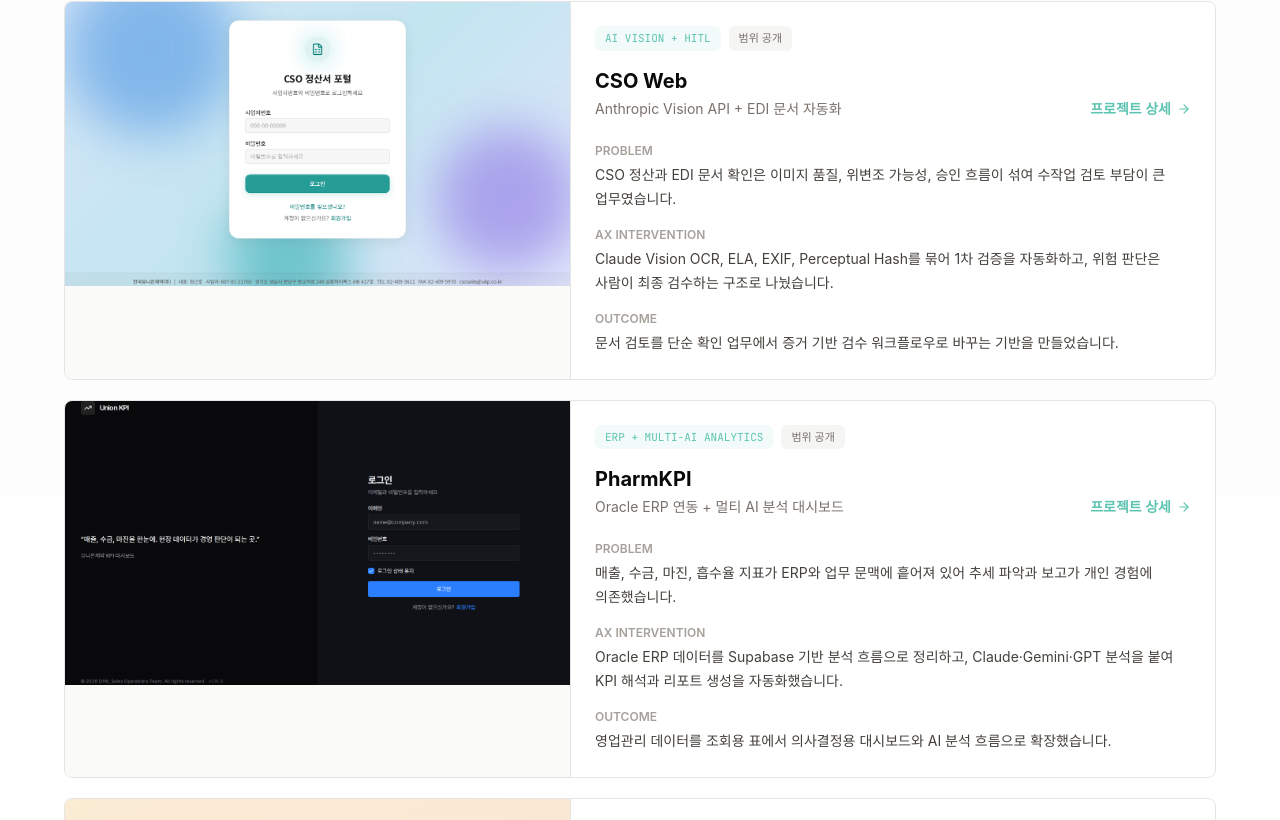
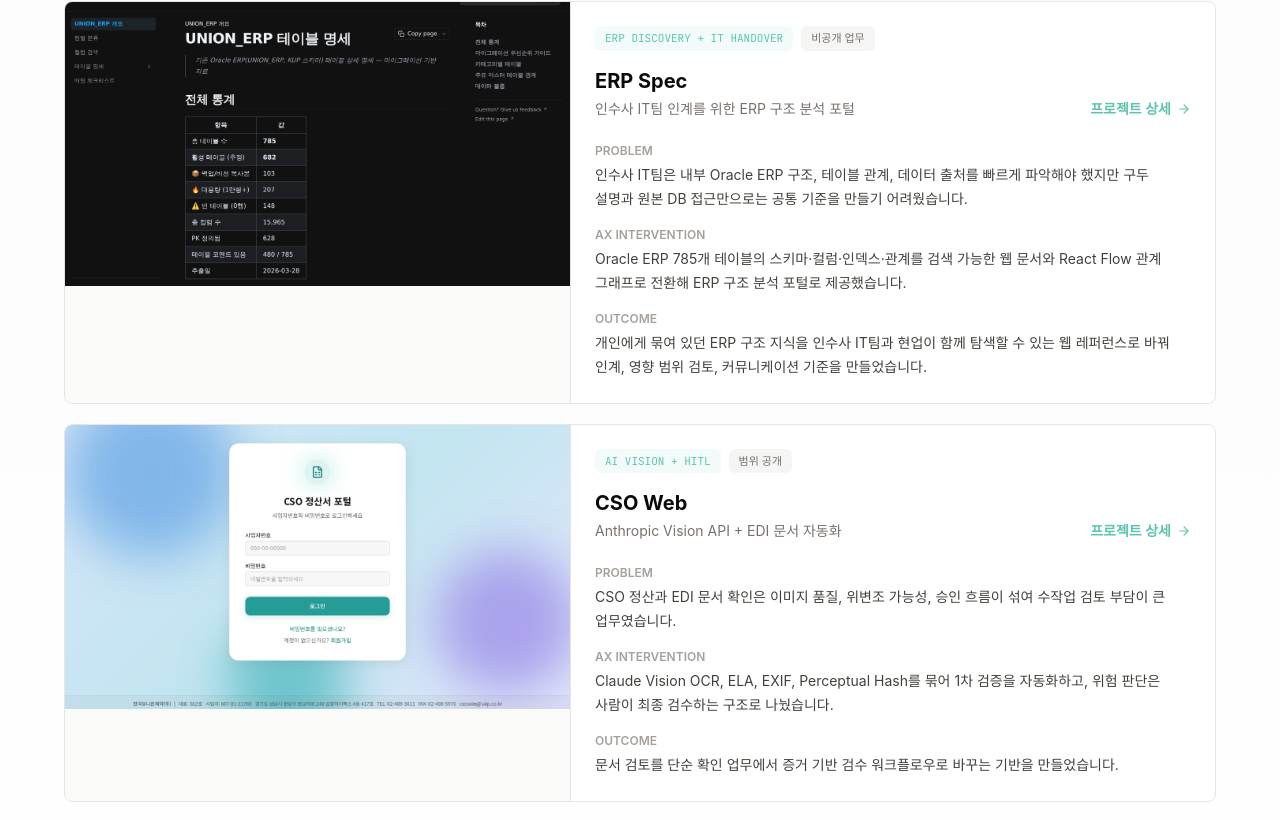
Before and after one commit to yurielk82/ref-hub, a Next.js app: page /ax in a window 1280 px wide. Shown: the part 1180-2000 px from the top of the page. Built offline with nearby package versions, Linux system fonts and the light colour scheme; a web font is replaced by a local one.

Commit message:
content: promote ERP Spec AX case

```diff
--- a/data/ax.ts
+++ b/data/ax.ts
@@ -67,6 +67,18 @@
 ]
 
 export const AX_CASE_STUDIES: AxCaseStudy[] = [
+  {
+    projectSlug: 'erp-spec',
+    label: 'ERP Discovery + IT Handover',
+    problem:
+      '인수사 IT팀은 내부 Oracle ERP 구조, 테이블 관계, 데이터 출처를 빠르게 파악해야 했지만 구두 설명과 원본 DB 접근만으로는 공통 기준을 만들기 어려웠습니다.',
+    intervention:
+      'Oracle ERP 785개 테이블의 스키마·컬럼·인덱스·관계를 검색 가능한 웹 문서와 React Flow 관계 그래프로 전환해 ERP 구조 분석 포털로 제공했습니다.',
+    outcome:
+      '개인에게 묶여 있던 ERP 구조 지식을 인수사 IT팀과 현업이 함께 탐색할 수 있는 웹 레퍼런스로 바꿔 인계, 영향 범위 검토, 커뮤니케이션 기준을 만들었습니다.',
+    disclosure: 'withheld',
+    evidenceLabel: '프로젝트 상세',
+  },
   {
     projectSlug: 'csoweb',
     label: 'AI Vision + HITL',
--- a/data/projects.ts
+++ b/data/projects.ts
@@ -151,9 +151,9 @@
   {
     slug: 'erp-spec',
     name: 'ERP Spec',
-    tagline: 'Oracle ERP 785개 테이블 명세 웹 문서 (v2.9)',
+    tagline: '인수사 IT팀 인계를 위한 ERP 구조 분석 포털 (v2.9)',
     description:
-      'Oracle ERP의 785개 테이블 구조를 웹에서 검색·조회할 수 있는 명세 사이트. 테이블 간 관계를 인터랙티브 그래프(React Flow + dagre)로 시각화하여 개발자·DBA의 스키마 탐색을 지원합니다.',
+      '인수사 IT팀 요청에 대응해 자사 Oracle ERP 785개 테이블 구조를 웹에서 검색·분석할 수 있게 정리한 포털. 테이블 간 관계를 인터랙티브 그래프(React Flow + dagre)로 시각화하여 인계, 영향 범위 검토, 스키마 탐색을 지원합니다.',
     tech: ['Next.js 15', 'Nextra', 'React Flow', 'dagre', 'TypeScript'],
     category: 'web',
     liveUrl: 'https://erp-spec.dvsharp.com',
@@ -162,14 +162,14 @@
     emoji: '🗄️',
     gradient: 'from-stone-600/15 to-stone-400/15',
     features: [
-      'Oracle ERP 785개 테이블의 컬럼 타입, 제약조건, 인덱스, 설명을 웹 문서로 정리',
-      '테이블명·컬럼명 검색으로 ERP 스키마를 빠르게 탐색하고 개발/운영 문의 대응 속도 개선',
-      'React Flow와 dagre 자동 레이아웃으로 테이블 간 참조 관계를 인터랙티브 그래프로 시각화',
-      '대형 ERP 구조를 Nextra 기반 정적 문서로 배포해 DBA·개발자·현업이 같은 기준을 참조',
+      '인수사 IT팀 요청에 맞춰 자사 Oracle ERP 785개 테이블 구조를 웹 분석 포털로 제공',
+      '컬럼 타입, 제약조건, 인덱스, 설명을 표준화해 ERP 구조 인계와 신규 담당자 온보딩 지원',
+      '테이블명·컬럼명 검색으로 ERP 스키마를 빠르게 탐색하고 개발/운영 문의 대응 기준 마련',
+      'React Flow와 dagre 자동 레이아웃으로 테이블 간 참조 관계와 의존도를 인터랙티브하게 시각화',
       '개별 테이블 상세와 관계 그래프를 연결해 영향 범위 파악과 데이터 출처 추적 지원',
-      '외부 GitHub 공개 저장소와 라이브 문서 사이트를 분리해 레퍼런스와 코드 증거 제공',
+      'Nextra 기반 웹 레퍼런스로 DBA·개발자·현업·인수사 IT팀이 같은 구조 기준을 공유',
     ],
-    highlight: 'React Flow 기반 ERP 스키마 관계 시각화',
+    highlight: '인수사 IT팀 인계를 위한 ERP 구조 분석 포털',
     year: '2026',
   },
   {
```
Also changed, not shown: 1 other file (tests, documents, lock files or other folders).
